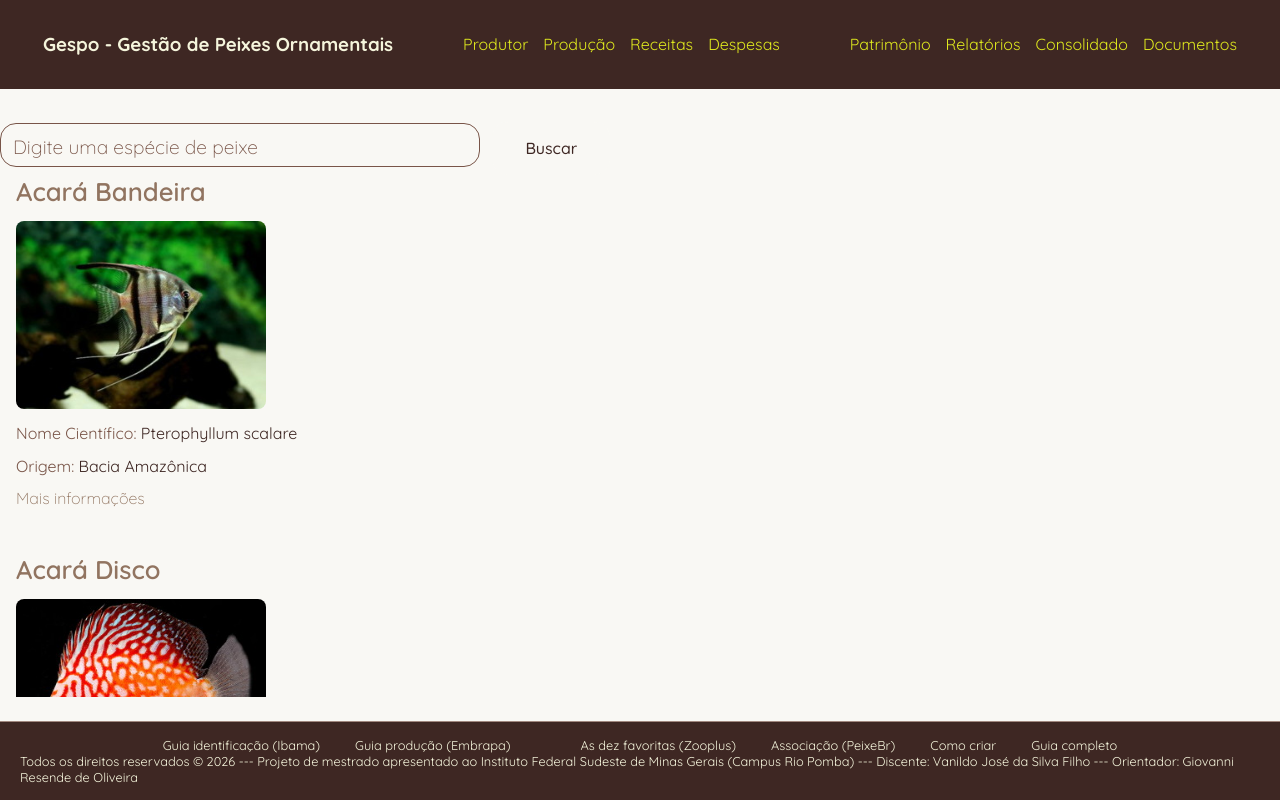
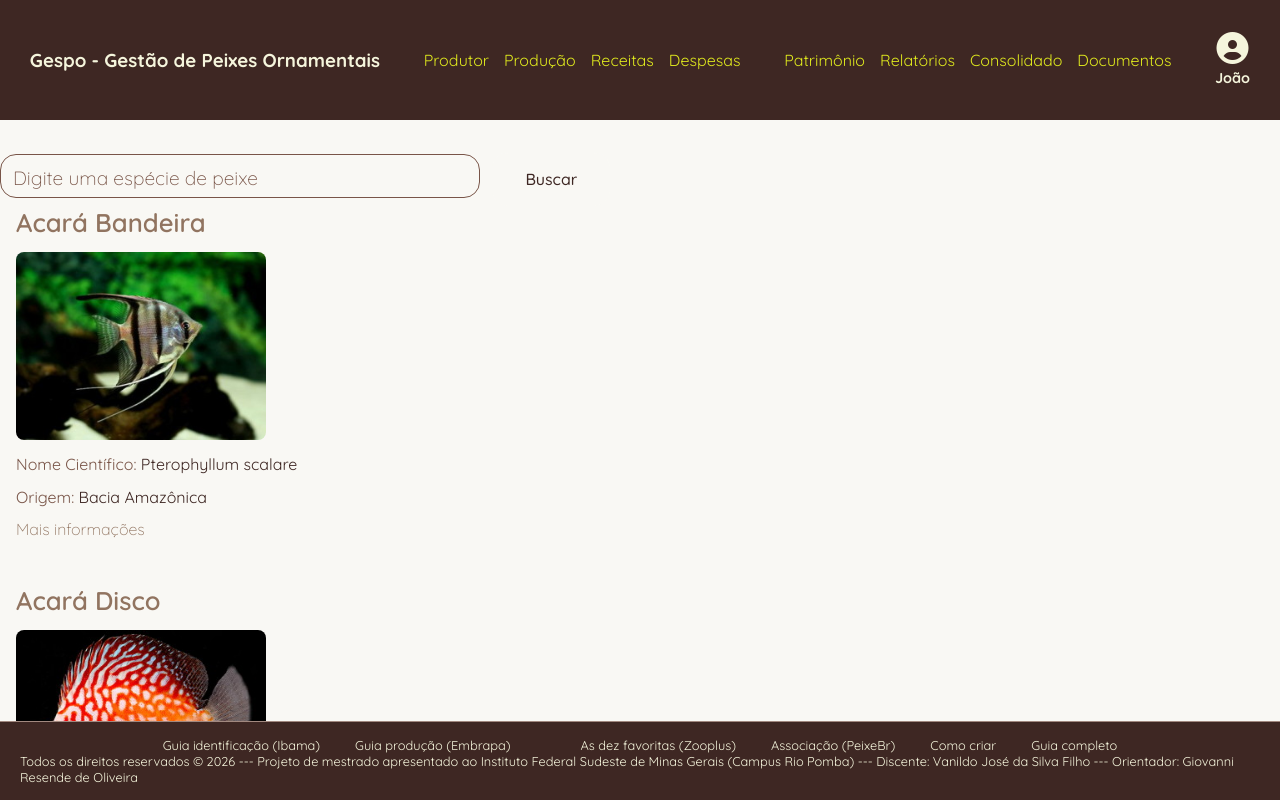
Before and after one commit to marceloStauffer/gespo, a website: page index.html in a window 1280 px wide. Drawn offline with Linux system fonts and the light colour scheme.

Commit message:
dados ajustes

```diff
--- a/dados_produtor.json
+++ b/dados_produtor.json
@@ -1,5 +1,6 @@
 {
   "produtorNome": "João Guimarães Rosa",
+  "produtorPrimNome": "João",
   "produtorGenero": "Masculino",
   "produtorCpf": "123.456.789-00",
   "produtorNascData": "1908-06-27",
--- a/index.html
+++ b/index.html
@@ -4,6 +4,7 @@
     <meta charset="UTF-8">
     <meta name="viewport" content="width=device-width, initial-scale=1.0">
     <link rel="stylesheet" href="css/stylebege.css">
+    <link rel="stylesheet" href="https://cdnjs.cloudflare.com/ajax/libs/font-awesome/6.5.1/css/all.min.css" />
     <link rel="icon" href="favicon_peixe.png">
     <title>Gespo'App</title>
 </head>
@@ -21,6 +22,10 @@
             <a href="relatorios.html" target="_self">Relatórios</a>
             <a href="consolidado.html" target="_self">Consolidado</a>
             <a href="documentos.html" target="_self">Documentos</a>
+        </div>
+        <div class="user-profile" style="display: flex; flex-direction: column; align-items: center; color: inherit;">
+            <i class="fas fa-user-circle" style="font-size: 2rem;"></i>
+            <span id="nome-usuario" style="margin-top: 5px; font-size: 0.9rem; font-weight: bold;">Usuário</span>
         </div>
     </header>
 
@@ -116,8 +121,27 @@
             if (e.key === 'Enter') iniciarBusca();
         });
 
-        // Inicia a página carregando todos os peixes (busca vazia)
-        document.addEventListener('DOMContentLoaded', iniciarBusca);
+        // Função para buscar e exibir o nome do usuário
+        async function carregarUsuario() {
+            try {
+                const baseUrl = window.location.port === "3000" ? "" : "http://localhost:3000";
+                const response = await fetch(`${baseUrl}/dados_produtor.json?t=${new Date().getTime()}`);
+                if (response.ok) {
+                    const dados = await response.json();
+                    if (dados.produtorPrimNome) {
+                        document.getElementById('nome-usuario').textContent = dados.produtorPrimNome;
+                    }
+                }
+            } catch (error) {
+                console.error("Erro ao carregar o usuário:", error);
+            }
+        }
+
+        // Inicia a página carregando todos os peixes (busca vazia) e os dados do usuário
+        document.addEventListener('DOMContentLoaded', () => {
+            iniciarBusca();
+            carregarUsuario();
+        });
     </script>
 </body>
 </html>
```
Also changed, not shown: produtor.html (+4 -0 lines).
